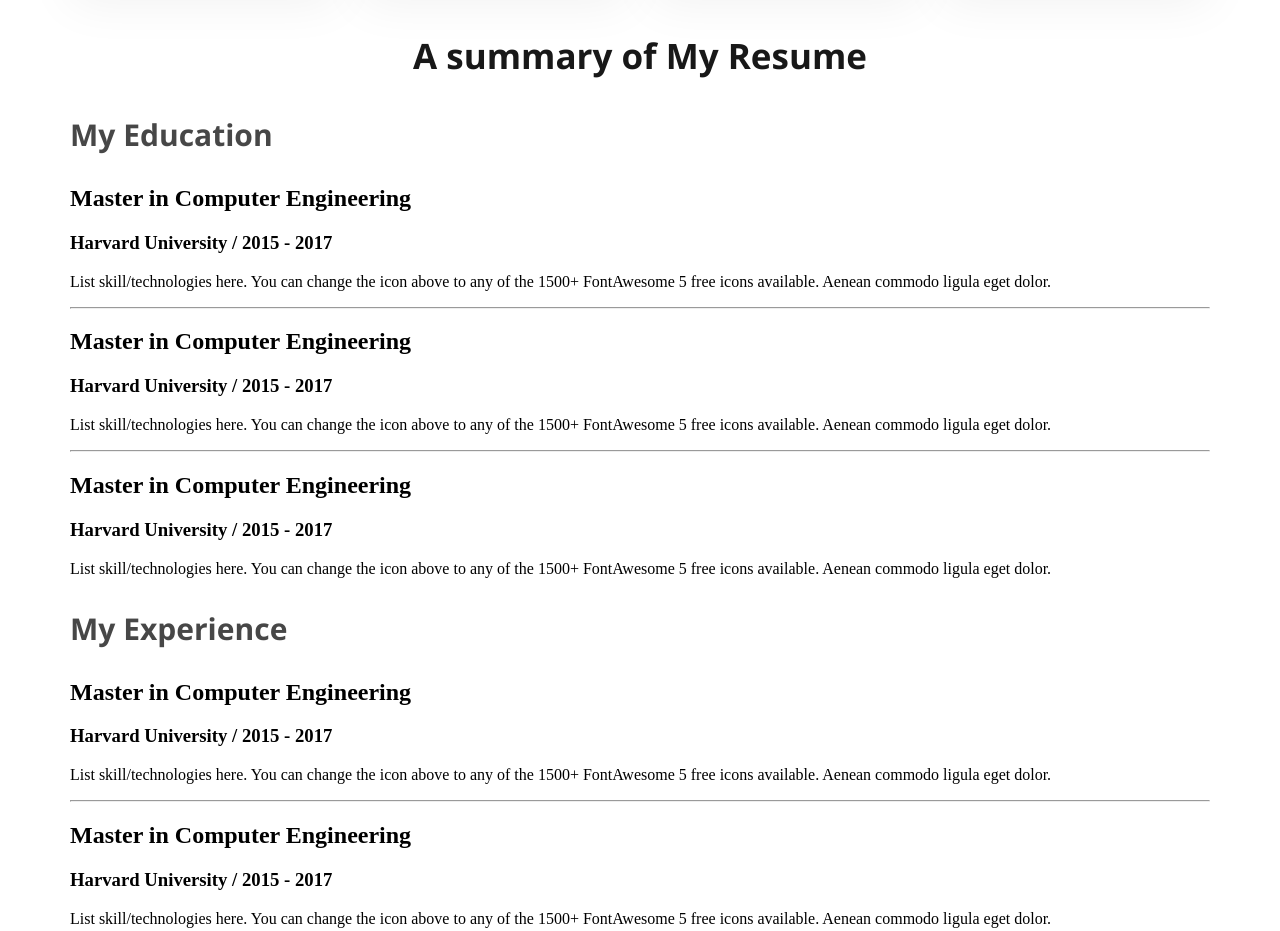
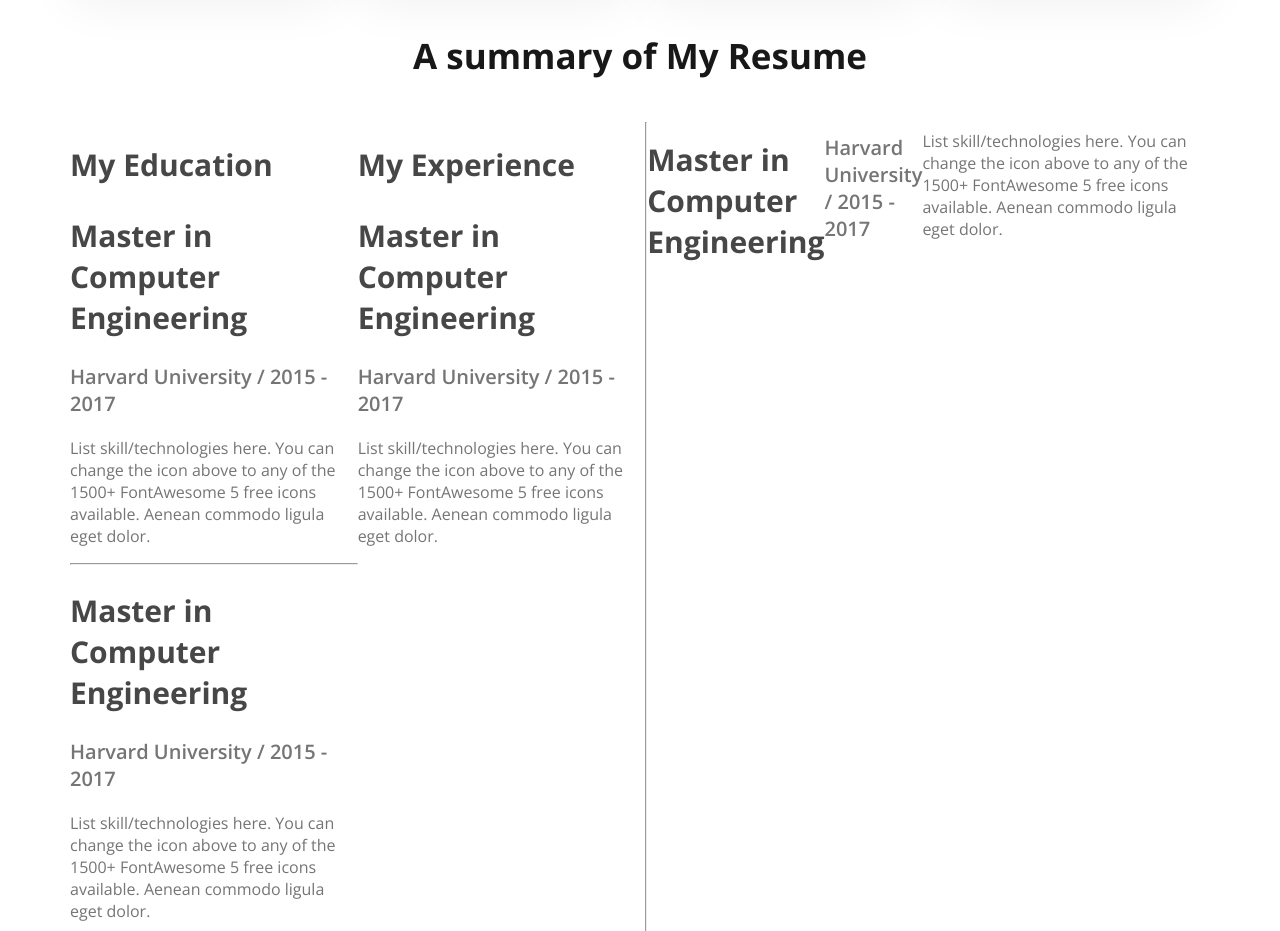
Before and after one commit to crocodile-fly/webdeveloper-portfolio, a plain HTML site: page index.html in a window 1280 px wide. Shown: the part 2334-3265 px from the top of the page. Drawn offline with nearby package versions, Linux system fonts and the light colour scheme.

Commit message:
educational qualification

```diff
--- a/styles/portfolio.css
+++ b/styles/portfolio.css
@@ -153,3 +153,24 @@ main{
     font-size: 30px;
     font-weight: 700;
 }
+.resume-item-title{
+    color: #474747;
+    font-family: "Open Sans";
+    font-size: 30px;
+    font-weight: 700;
+}
+.resume-item-institute{
+    color: #757575;
+    font-family: "Open Sans";
+    font-size: 20px;
+    font-weight: 600;
+}
+.resume-item-description{
+    color: #757575;
+    font-family: "Open Sans";
+    font-size: 16px;
+    font-weight: 400;
+}
+.resume-container{
+    display: flex;
+}
```
